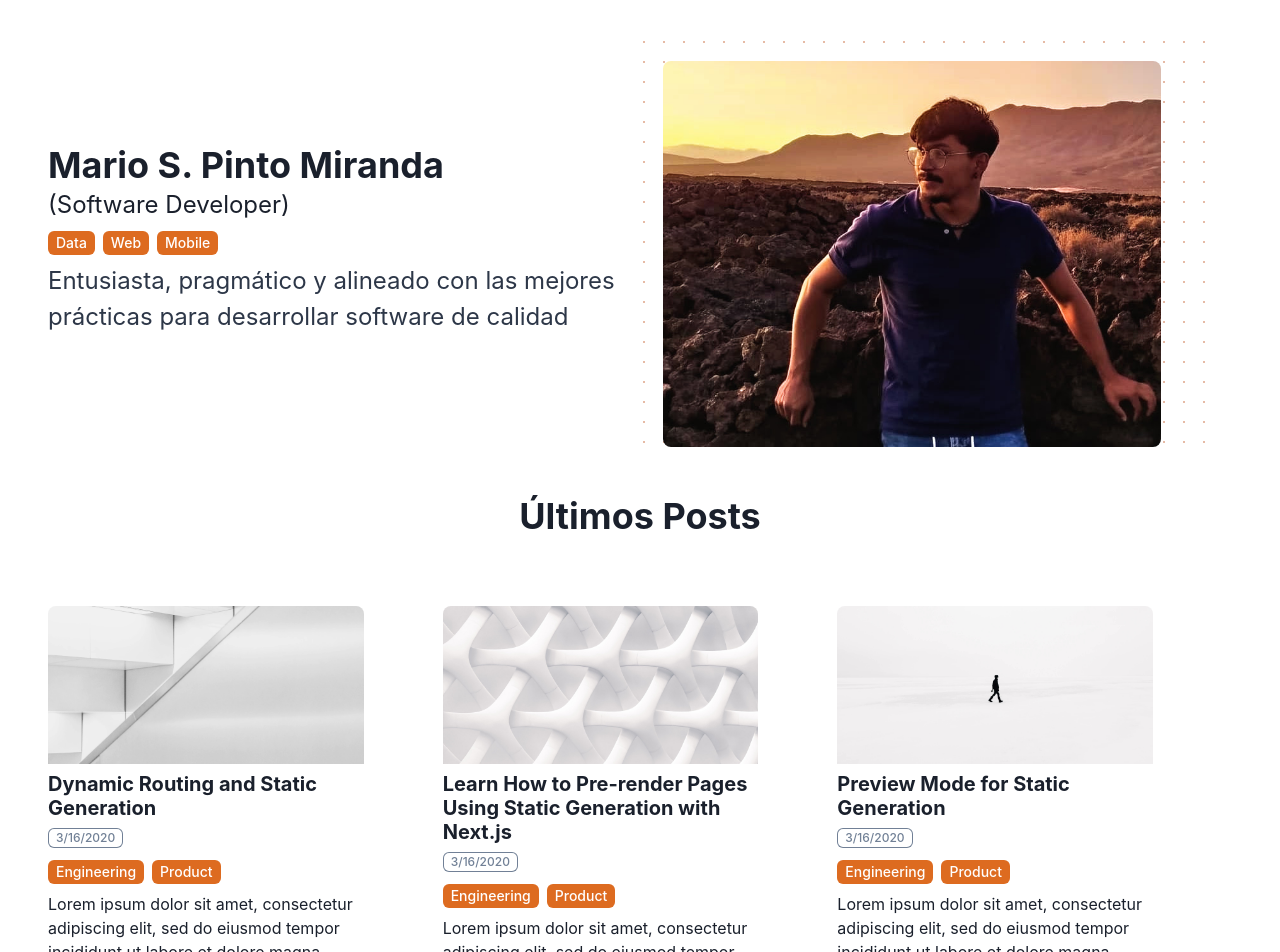
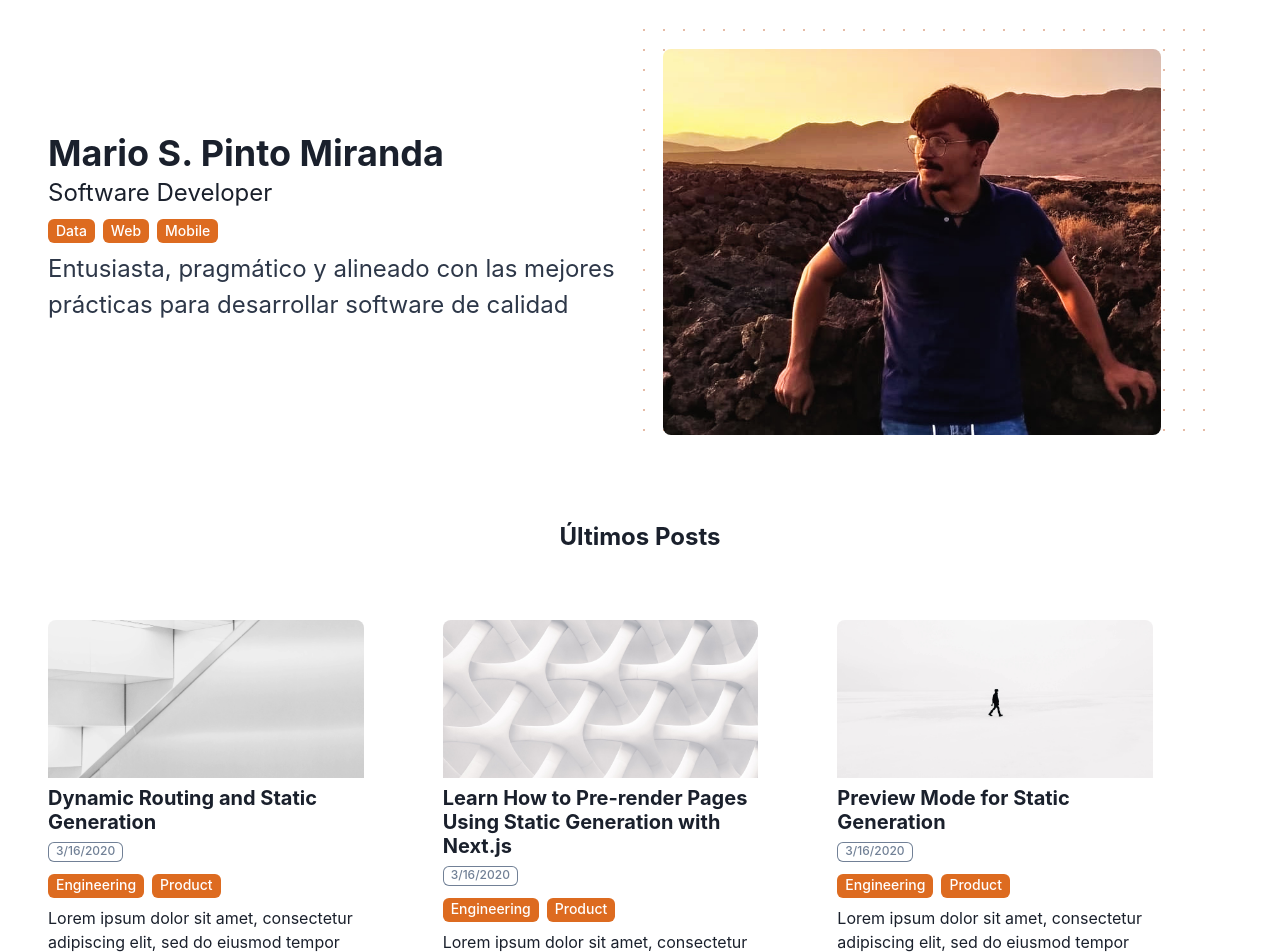
Before and after one commit to Marius9595/mario-pinto-miranda.dev, a Next.js app: page / in a window 1280 px wide. Shown: the part 100-1052 px from the top of the page. Built offline with nearby package versions, Linux system fonts and the light colour scheme.

Commit message:
Adjusting styling of componentes and removing garbage

```diff
--- a/components/molecules/about-author.tsx
+++ b/components/molecules/about-author.tsx
@@ -15,8 +15,8 @@ export const AboutAuthor = () => {
       marginTop={{ base: '3', sm: '0' }}>
 
       <Heading as="h1">Mario S. Pinto Miranda</Heading>
-      <Text marginBottom={2} fontSize="x-large">
-        (Software Developer)
+      <Text marginBottom={2} fontSize={{sm: "medium", md: "x-large"}}>
+        Software Developer
       </Text>
       <Tags tags={['Data', 'Web', 'Mobile']} />
 
@@ -24,7 +24,7 @@ export const AboutAuthor = () => {
         as="p"
         marginTop="2"
         color={useColorModeValue('gray.700', 'gray.200')}
-        fontSize="x-large">
+        fontSize={{sm: "medium", md: "x-large"}}>
         Entusiasta, pragmático y alineado con las mejores prácticas
         para desarrollar software de calidad
       </Text>
--- a/components/organisms/author-blog-cover.tsx
+++ b/components/organisms/author-blog-cover.tsx
@@ -8,14 +8,14 @@ import { AboutAuthor } from '../molecules/about-author';
 
 export const AuthorBlogCover = () => {
   return (
-    <Container maxW={'7xl'} p="12">
+    <Container maxW={'7xl'} p={{md: '12', sm: '0'}}>
       <Box
-        marginTop={{ base: '1', sm: '5' }}
+        marginTop={{ base: '1', sm: '2' }}
         display="flex"
-        flexDirection={{ base: 'column-reverse', sm: 'row-reverse' }}
+        flexDirection={{ base: 'column-reverse', sm: 'row' }}
         justifyContent="space-between">
+        <AboutAuthor/>
         <ImageAuthor/>
-        <AboutAuthor/>
       </Box>
     </Container>
   );
--- a/components/templates/post-list.tsx
+++ b/components/templates/post-list.tsx
@@ -1,6 +1,6 @@
 import React from 'react';
 
-import { Heading, Flex } from '@chakra-ui/react';
+import { Heading, Flex, Box } from '@chakra-ui/react';
 
 import { PostPreview, Post } from '../organisms/post-preview';
 
@@ -11,9 +11,11 @@ interface Props {
 
 export const PostList = ({ posts }: Props) => {
   return (
-    <>
-    <Heading textAlign={'center'}>Últimos Posts</Heading>
-    <Flex maxW={'max'} p="12" flexWrap="wrap">
+    <Box marginTop={{base:"8", sm:"10", md:"10"}}>
+      <Heading as="h2" textAlign={'center'} fontSize={{sm: "medium", md: "x-large"}} >
+        Últimos Posts
+      </Heading>
+      <Flex maxW={'max'} p={{md:"12", base:"4"}} flexWrap="wrap">
           {posts.map((post) => (
             <PostPreview
               imageUrl={post.imageUrl}
@@ -26,6 +28,6 @@ export const PostList = ({ posts }: Props) => {
             />
           ))}
       </Flex>
-    </>
+    </Box>
   )
 }
--- a/pages/index.tsx
+++ b/pages/index.tsx
@@ -13,8 +13,6 @@ interface Props {
 }
 
 export default function Index({ allPosts }: Props) {
-  const heroPost = allPosts[0]
-  const morePosts = allPosts.slice(1)
   return (
     <>
         <Meta></Meta>
--- a/pages/posts/[slug].tsx
+++ b/pages/posts/[slug].tsx
@@ -3,16 +3,14 @@ import ErrorPage from 'next/error'
 import { PostBody } from '../../components/organisms/post-body'
 import { getPostBySlug, getAllPosts } from '../../lib/api'
 import Head from 'next/head'
-import { CMS_NAME } from '../../lib/constants'
 import markdownToHtml from '../../lib/markdownToHtml'
-import { Box, Text } from '@chakra-ui/react'
+import { Box } from '@chakra-ui/react'
 import {Nav} from '../../components/organisms/navbar'
 import { PostHeader } from '../../components/organisms/post-header'
 
 
 export default function Post( {post} ) {
   const router = useRouter()
-  const title = `${post.title} | Next.js Blog Example with ${CMS_NAME}`
   if (!router.isFallback && !post?.slug) {
     return <ErrorPage statusCode={404} />
   }
@@ -27,7 +25,7 @@ export default function Post( {post} ) {
                 <meta property="og:image" content={post.imageUrl} />
               </Head>
               <Nav></Nav>
-              <Box marginX={'15%'} marginTop={'5%'}>
+              <Box marginX={{base: "5%", sm:'15%', md:'15%'}} marginTop={'5%'}>
                 <PostHeader
                   title={post.title}
                   srcImage={post.coverImage}
```
Lines whose indentation alone changed are shown as unchanged.
